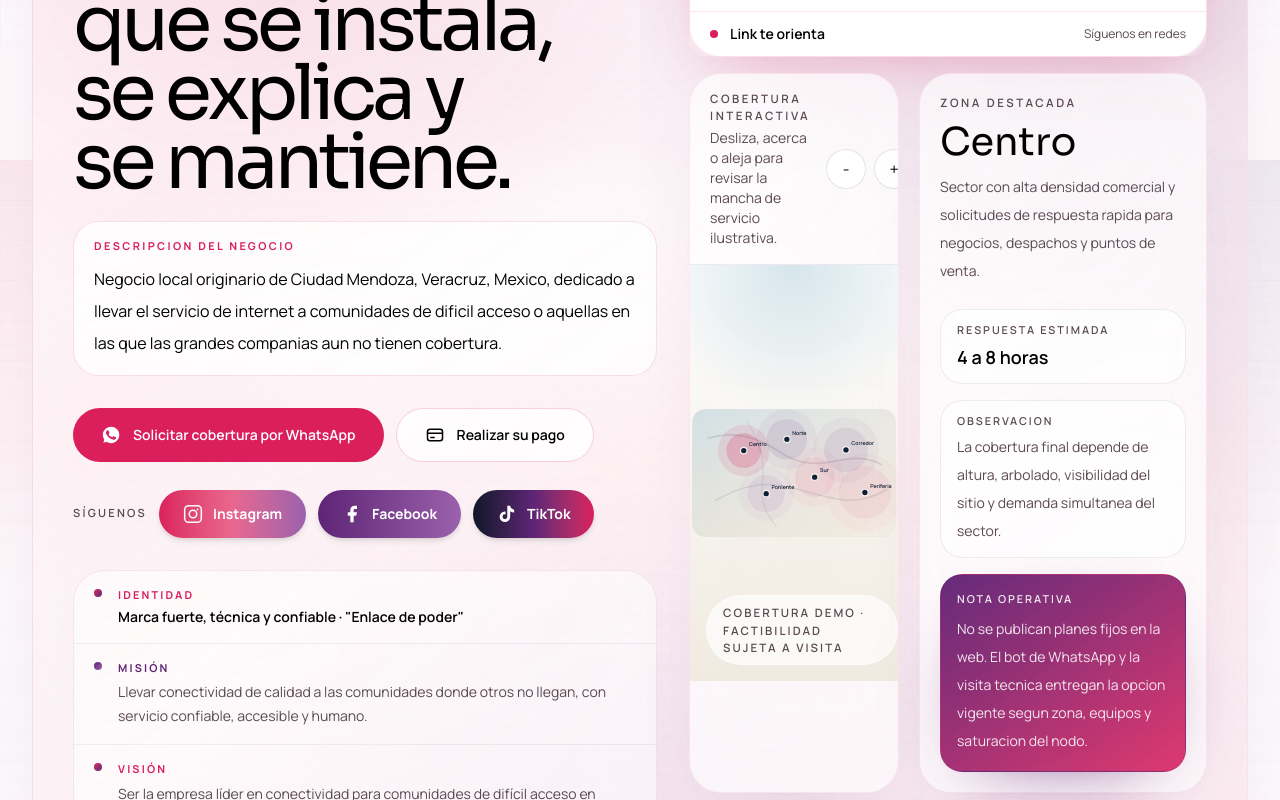
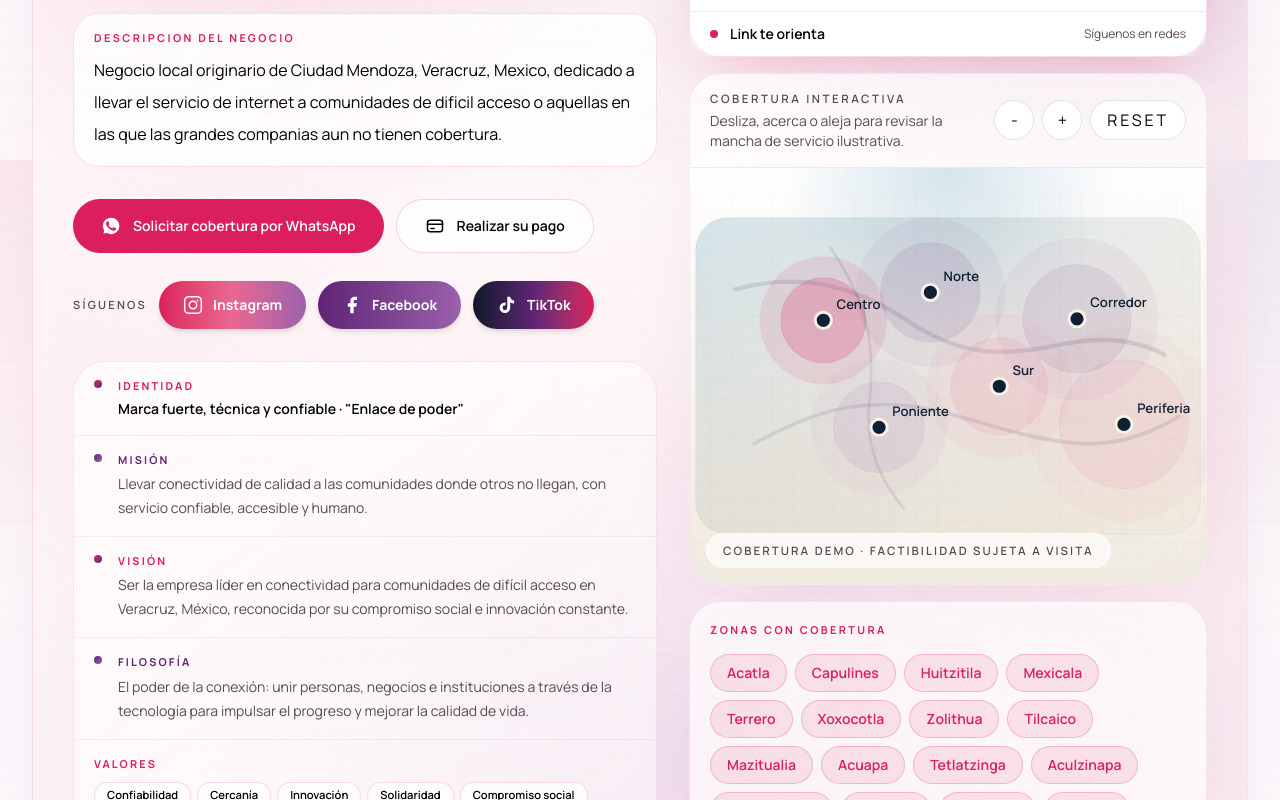
Before and after one commit to mitre88/planes-informes-web, a Next.js app: page / in a window 1280 px wide. Shown: the part 640-1440 px from the top of the page. Built offline with nearby package versions, Linux system fonts and the light colour scheme.

Commit message:
Quitar panel Zona destacada del mapa para que ocupe ancho completo
Co-Authored-By: Claude Sonnet 4.6 <noreply@anthropic.com>

```diff
--- a/components/CoverageMap.tsx
+++ b/components/CoverageMap.tsx
@@ -90,7 +90,7 @@ export function CoverageMap({ zones }: CoverageMapProps) {
   }
 
   return (
-    <div className="grid gap-5 lg:grid-cols-[minmax(0,1.25fr)_minmax(18rem,0.75fr)]">
+    <div className="grid gap-5">
       <div className="panel-surface overflow-hidden rounded-[2rem]">
         <div className="flex items-center justify-between gap-4 border-b border-[rgba(16,32,51,0.08)] px-5 py-4">
           <div>
@@ -253,46 +253,6 @@ export function CoverageMap({ zones }: CoverageMapProps) {
         </div>
       </div>
 
-      <aside className="panel-surface rounded-[2rem] p-5">
-        <p className="text-[0.72rem] font-semibold uppercase tracking-[0.22em] text-[var(--color-slate)]">
-          Zona destacada
-        </p>
-        <h3 className="mt-3 font-display text-[clamp(2rem,3vw,2.5rem)] leading-none text-[var(--color-ink)]">
-          {selectedZone?.name}
-        </h3>
-        <p className="mt-3 text-sm leading-7 text-[var(--color-slate)]">
-          {selectedZone?.descriptor}
-        </p>
-
-        <dl className="mt-6 space-y-4">
-          <div className="rounded-[1.4rem] border border-[rgba(16,32,51,0.08)] bg-white/75 px-4 py-3">
-            <dt className="text-[0.68rem] font-semibold uppercase tracking-[0.18em] text-[var(--color-slate)]">
-              Respuesta estimada
-            </dt>
-            <dd className="mt-1 text-lg font-semibold text-[var(--color-ink)]">
-              {selectedZone?.responseTime}
-            </dd>
-          </div>
-          <div className="rounded-[1.4rem] border border-[rgba(16,32,51,0.08)] bg-white/75 px-4 py-3">
-            <dt className="text-[0.68rem] font-semibold uppercase tracking-[0.18em] text-[var(--color-slate)]">
-              Observacion
-            </dt>
-            <dd className="mt-1 text-sm leading-7 text-[var(--color-slate)]">
-              La cobertura final depende de altura, arbolado, visibilidad del sitio y demanda
-              simultanea del sector.
-            </dd>
-          </div>
-          <div className="rounded-[1.4rem] border border-[rgba(95,36,118,0.22)] bg-[linear-gradient(145deg,rgba(95,36,118,0.97),rgba(218,31,92,0.88))] px-4 py-4 text-white shadow-[0_24px_70px_-42px_rgba(95,36,118,0.9)]">
-            <p className="text-[0.68rem] font-semibold uppercase tracking-[0.18em] text-white/90">
-              Nota operativa
-            </p>
-            <p className="mt-2 text-sm leading-7 text-white/88">
-              No se publican planes fijos en la web. El bot de WhatsApp y la visita tecnica
-              entregan la opcion vigente segun zona, equipos y saturacion del nodo.
-            </p>
-          </div>
-        </dl>
-      </aside>
     </div>
   );
 }
```
